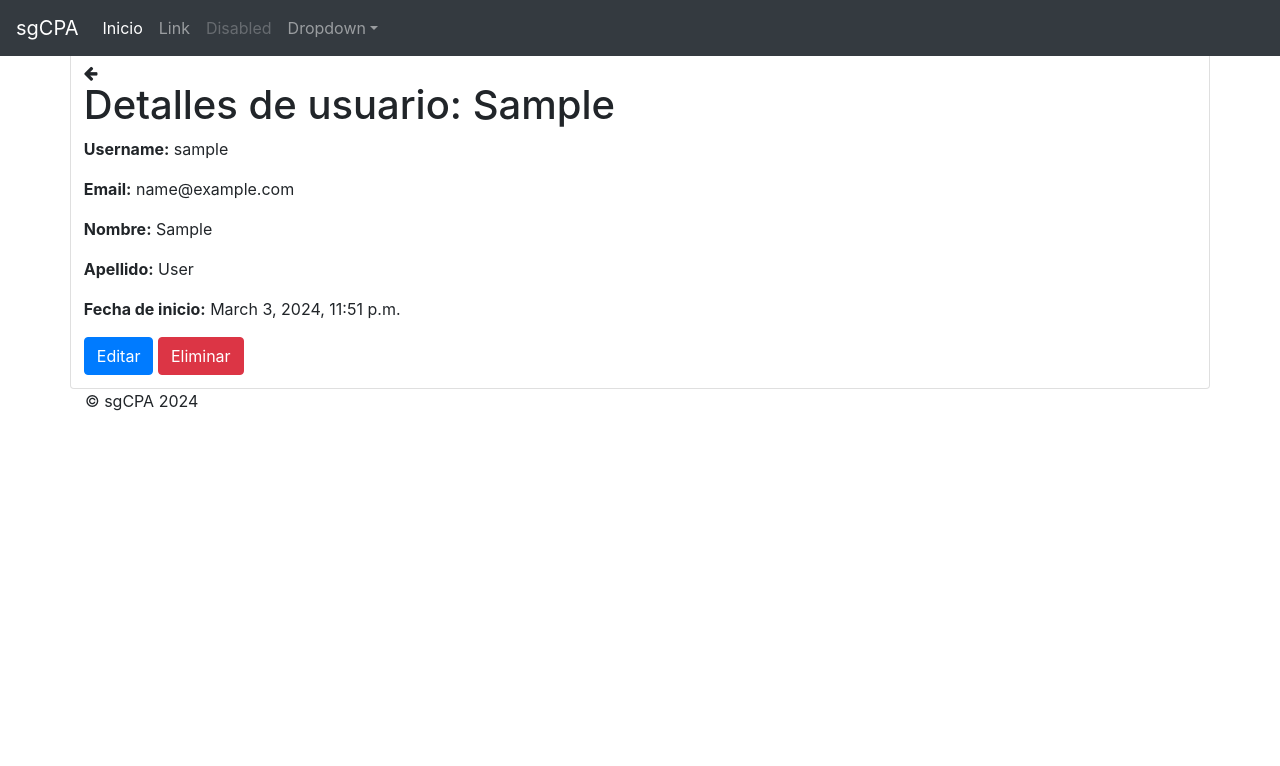
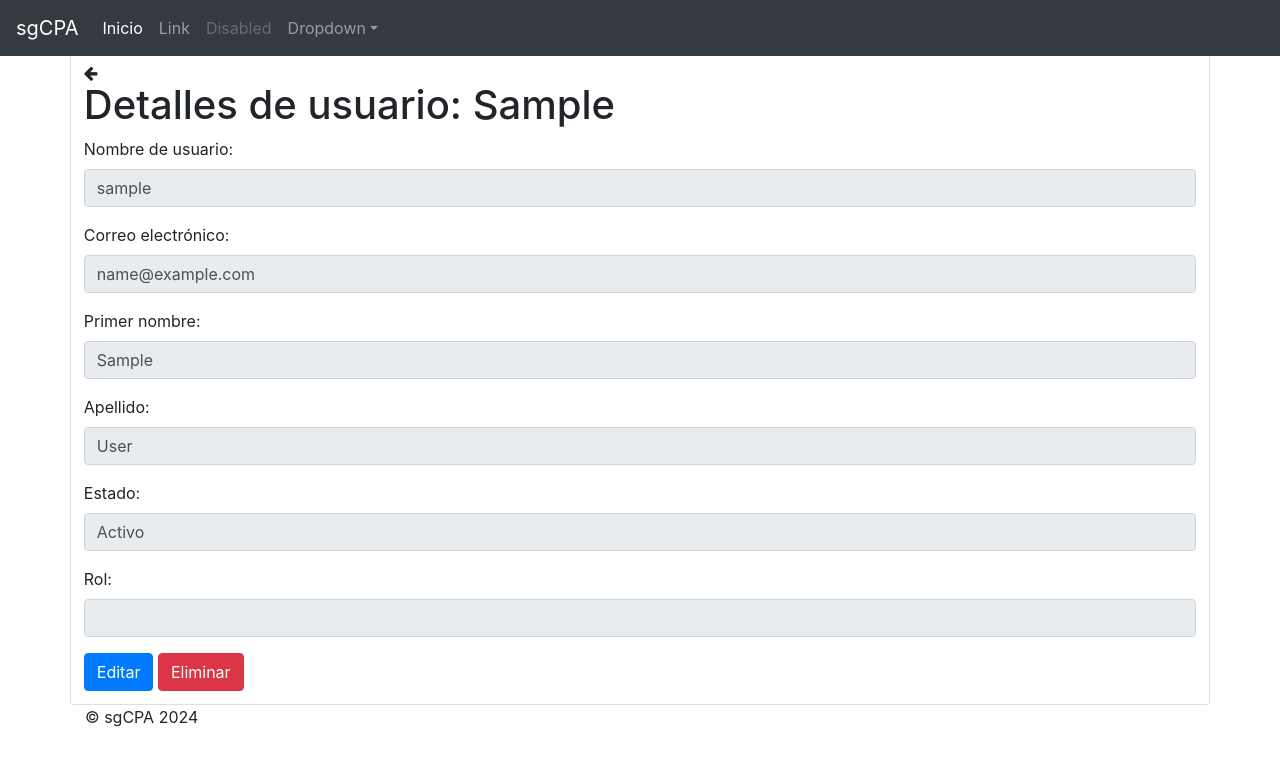
Before and after one commit to tatupochy/sgCPA, a Django app: template sgCPA/accounts/templates/user_detail.html in a window 1280 px wide. Shown: the top 766 px of the page. Run offline with Django 5.2, Linux system fonts and the light colour scheme; the template is opened without the code that fills it, so the values that code supplies are empty; the visitor is signed in with stand-in values (Sample User, id 1); some libraries are stand-ins or nearby versions.

Commit message:
Changes in users views.

```diff
--- a/sgCPA/accounts/templates/user_detail.html
+++ b/sgCPA/accounts/templates/user_detail.html
@@ -5,20 +5,45 @@
 {% block content %}
 <!-- Main jumbotron for a primary marketing message or call to action -->
 <div class="container card" style="padding: 1%;">
+
+{#   <a class="btn btn-primary" href="{% url 'users' %}" role="button">Atrás</a>#}
+    <div class="row">
+      <div class="col">
+        <i class="fa fa-arrow-left" aria-hidden="true" onclick= "window.location.href = '/accounts/users'" style="cursor: pointer;"></i>
+        <h1>Detalles de usuario: {{ user.first_name }}</h1>
+      </div>
+    </div>
+
     <div class="row">
         <div class="col">
-{#            <a class="btn btn-primary" href="{% url 'users' %}" role="button">Atrás</a>#}
-            <i class="fa fa-arrow-left" aria-hidden="true" onclick= "window.location.href = '/accounts/users'" style="cursor: pointer;"></i>
-        </div>
-    </div>
-    <div class="row">
-        <div class="col">
-            <h1>Detalles de usuario: {{ user.first_name }}</h1>
-            <p><strong>Username:</strong> {{ user.username }}</p>
-            <p><strong>Email:</strong> {{ user.email }}</p>
-            <p><strong>Nombre:</strong> {{ user.first_name }}</p>
-            <p><strong>Apellido:</strong> {{ user.last_name }}</p>
-            <p><strong>Fecha de inicio:</strong> {{ user.date_joined }}</p>
+          <div class="form-group">
+              <label for="id_username" class="form-label">Nombre de usuario:</label>
+              <input type="text" class="form-control" id="id_username" name="username" value="{{ user.username }}" readonly >
+          </div>
+          <div class="form-group">
+              <label for="id_email" class="form-label">Correo electrónico:</label>
+              <input type="email" class="form-control" id="id_email" name="email" value="{{ user.email }}" readonly >
+          </div>
+          <div class="form-group">
+              <label for="id_first_name" class="form-label">Primer nombre:</label>
+              <input type="text" class="form-control" id="id_first_name" name="first_name" value="{{ user.first_name }}" readonly >
+          </div>
+          <div class="form-group">
+              <label for="id_last_name" class="form-label">Apellido:</label>
+              <input type="text" class="form-control" id="id_last_name" name="last_name" value="{{ user.last_name }}" readonly >
+          </div>
+          <div class="form-group">
+            <label for="id_is_active" class="form-label">Estado:</label>
+            {% if user.is_active %}
+              <input type="text" class="form-control" id="id_is_active" name="active" value="Activo" readonly >
+            {% else %}
+              <input type="text" class="form-control" id="id_is_active" name="active" value="Inactivo" readonly >
+            {% endif %}
+          </div>
+          <div class="form-group">
+            <label for="id_role" class="form-label">Rol:</label>
+            <input type="text" class="form-control" id="id_role" name="role" value="{{ user.role }}" readonly >
+          </div>
         </div>
     </div>
     <div class="row">
```
Also changed, not shown: sgCPA/accounts/decorators.py (added, +23 -0 lines), sgCPA/accounts/templates/unauthorized.html (added, +15 -0 lines), sgCPA/accounts/templates/user_edit.html (+12 -0 lines), sgCPA/accounts/views.py (+22 -4 lines).
